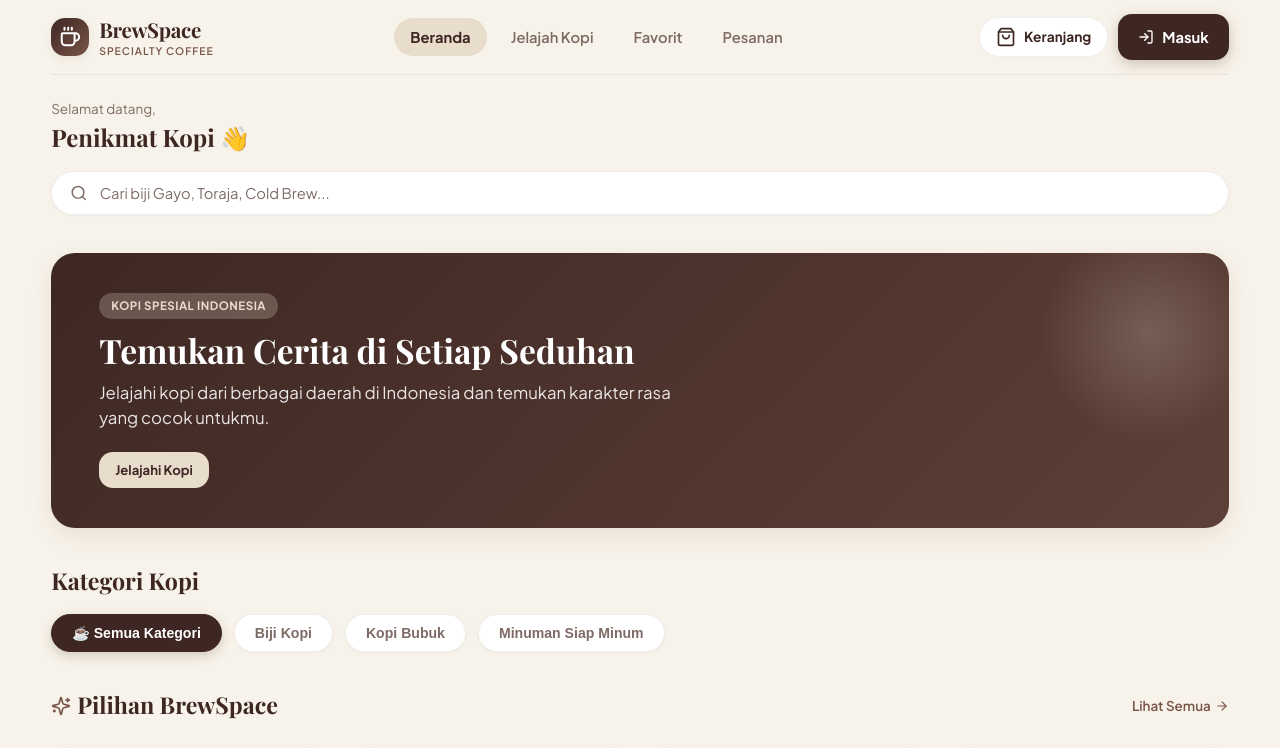
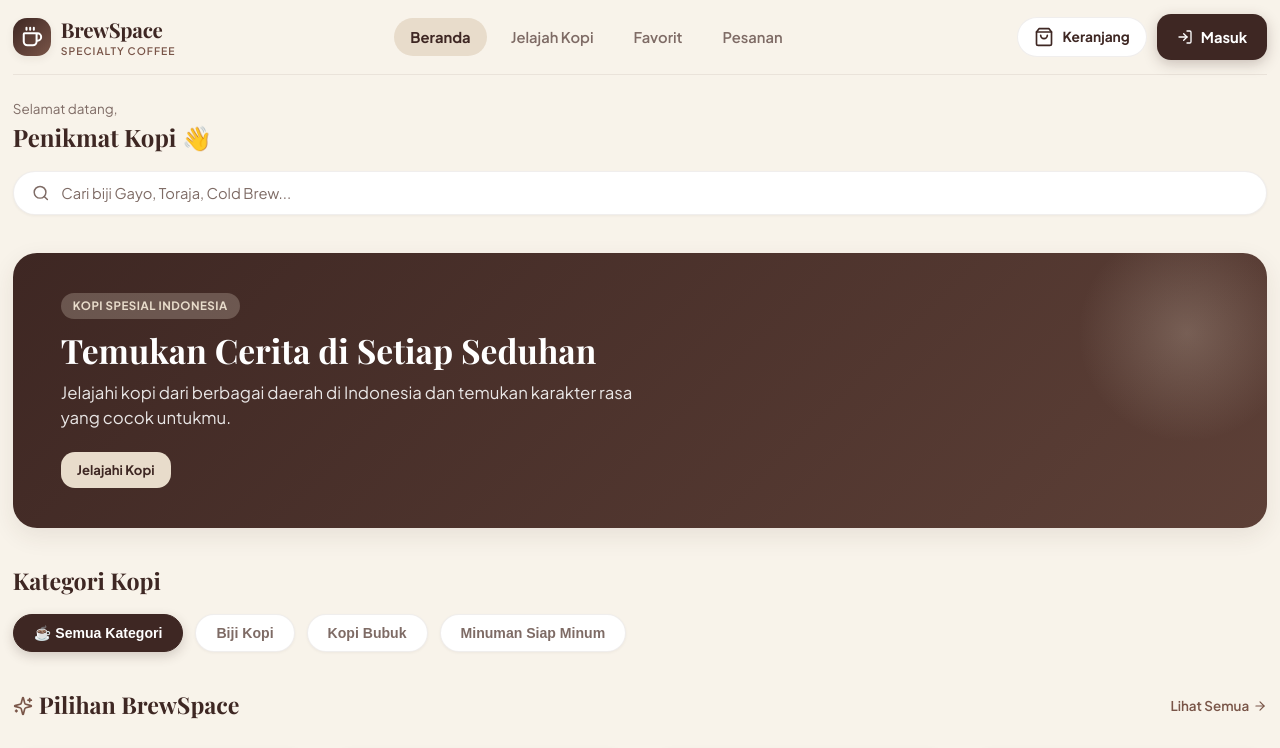
Before and after one commit to ghipramana/BrewSpace, a React (Vite) app: page / in a window 1280 px wide. Shown: the top 748 px of the page. Built offline with nearby package versions, Linux system fonts and the light colour scheme; no server answers; grey boxes are pictures that could not be loaded; a web font is replaced by a local one.

Commit message:
Reduce desktop page side spacing

```diff
--- a/src/index.css
+++ b/src/index.css
@@ -116,7 +116,7 @@ body {
   .app-container {
     max-width: none;
     margin: 0;
-    padding: 0 clamp(24px, 4vw, 64px);
+    padding: 0 clamp(12px, 1vw, 24px);
     box-shadow: none;
   }
 
@@ -158,7 +158,7 @@ body {
 @media (min-width: 1280px) {
   .app-container {
     max-width: none;
-    padding: 0 clamp(32px, 4vw, 72px);
+    padding: 0 clamp(12px, 1vw, 24px);
   }
 }
 
```
